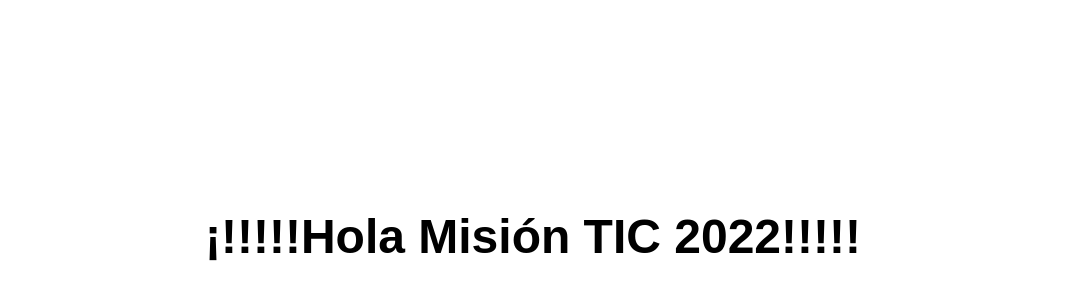
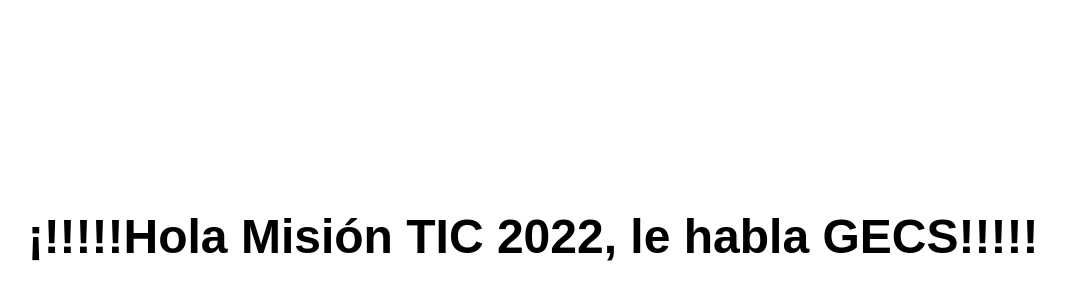
Before and after one commit to GloriaErma/GloriaErma, a plain HTML site: page index.html in a window 1280 px wide. Shown: the part 164-464 px from the top of the page, without its empty margins (107-1172 px from the left). Drawn offline with Linux system fonts and the light colour scheme.

Commit message:
Quinto commit incluir GECS

```diff
--- a/index.html
+++ b/index.html
@@ -20,7 +20,7 @@
 </head>
 <body class="fullscreen">
 <div class="container">
-    <h1 class="title">¡!!!!!Hola Misión TIC 2022!!!!!</h1>
+    <h1 class="title">¡!!!!!Hola Misión TIC 2022, le habla GECS!!!!!</h1>
 </div>
 <script src="js/main.js"></script>
 </body>
```
